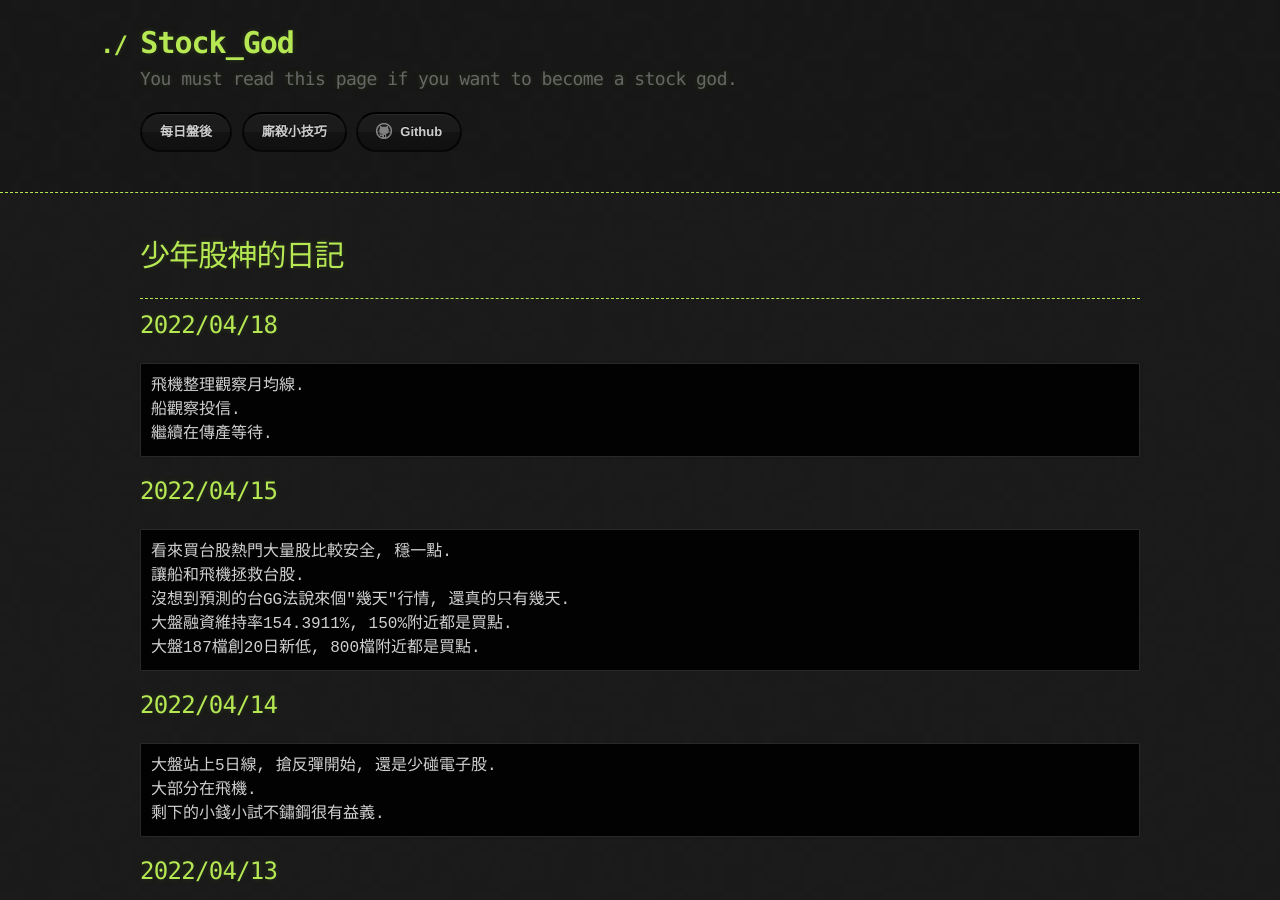
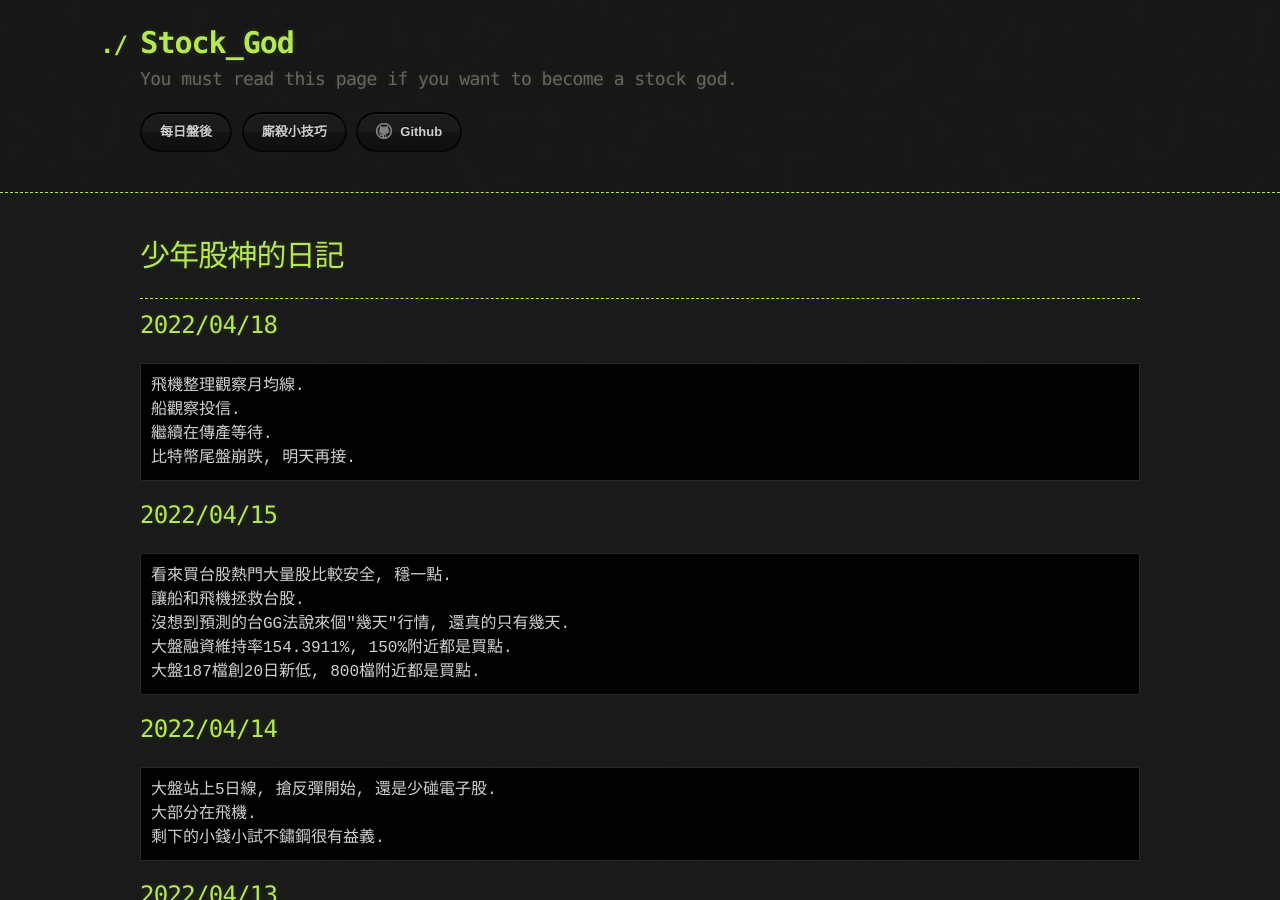
Before and after one commit to lepg5487/Stock_God, a Jekyll site: the page built from index.md, in a window 1280 px wide and 900 px high. Built offline with Jekyll 4.4.1, drawn with Linux system fonts in a browser that asks for light colours; our own code applies the rules of GitHub Pages for plain Markdown files.

Commit message:
Update index.md

````diff
--- a/index.md
+++ b/index.md
@@ -11,6 +11,7 @@ layout: testlayouts
 飛機整理觀察月均線.
 船觀察投信.
 繼續在傳產等待.
+比特幣尾盤崩跌, 明天再接.
 ```
 
 ## 2022/04/15
````
